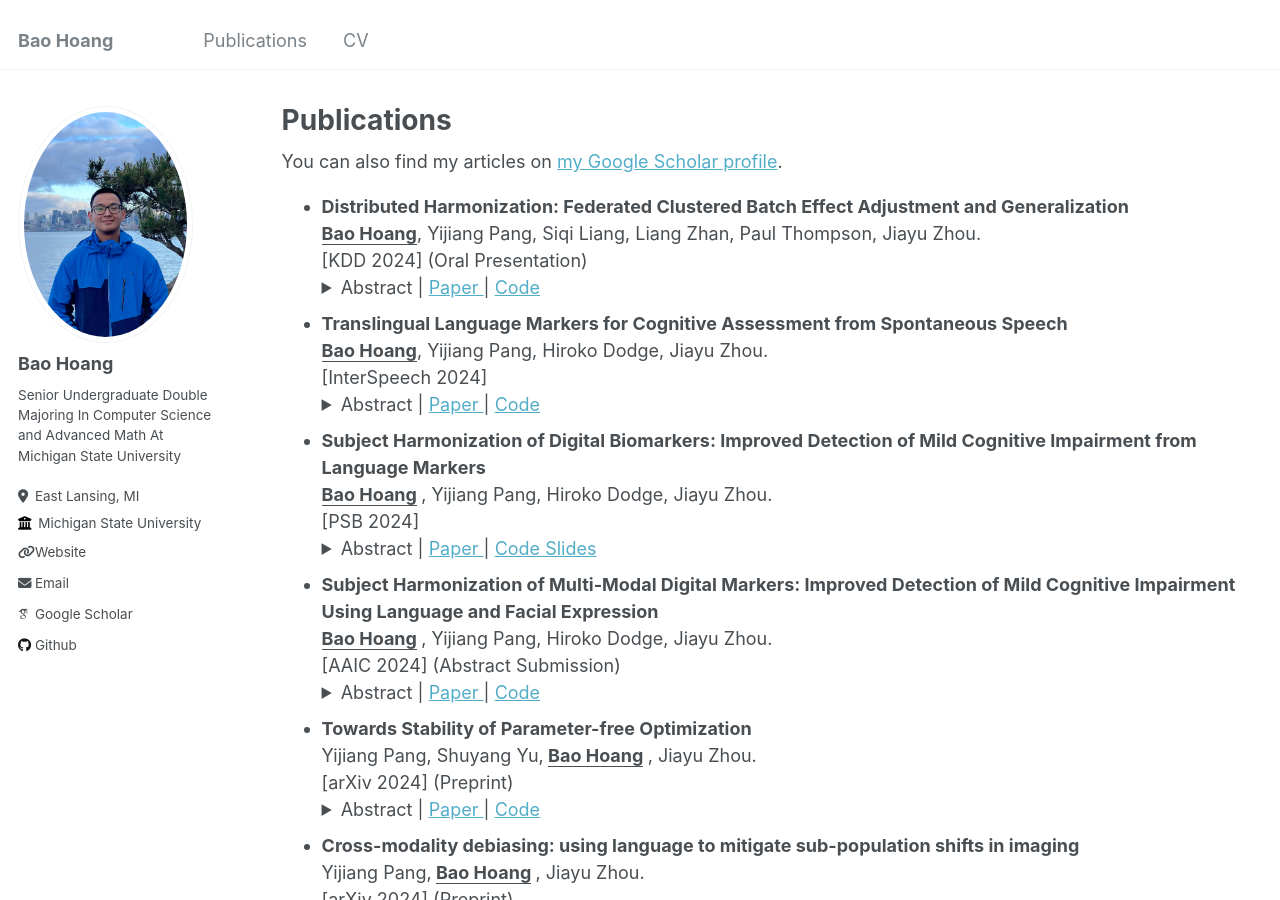
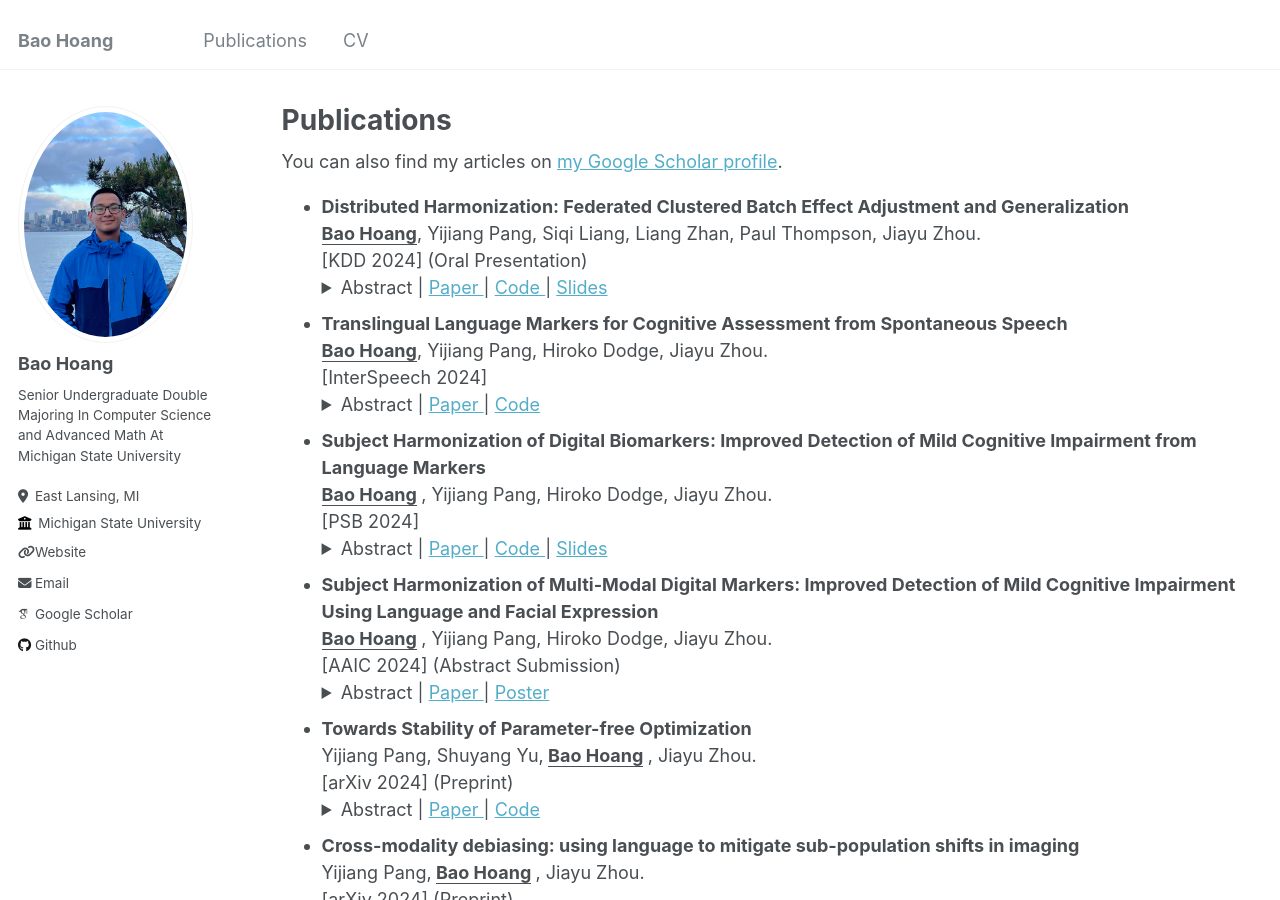
Before and after one commit to hoangcaobao/hoangcaobao.github.io, a Jekyll site: the page built from _pages/publications.md, in a window 1280 px wide and 900 px high. Built offline with Jekyll 4.4.1, drawn with Linux system fonts in a browser that asks for light colours; some web fonts are replaced.

Commit message:
Fix link

```diff
--- a/_pages/publications.md
+++ b/_pages/publications.md
@@ -16,7 +16,9 @@ author_profile: true
     <summary>
         Abstract |
         <a href="https://arxiv.org/pdf/2405.15081" role="button" target="_blank"> Paper </a> |
-        <a href="https://github.com/illidanlab/distributed-cluster-harmonization" role="button" target="_blank"> Code </a>
+        <a href="https://github.com/illidanlab/distributed-cluster-harmonization" role="button" target="_blank"> Code </a> |
+        <a href="../files/KDD2024Slide.pdf" role="button" target="_blank"> Slides </a>
+
     </summary>
    Independent and identically distributed (i.i.d.) data is essential to many data analysis and modeling techniques. In the medical domain, collecting data from multiple sites or institutions is a common strategy that guarantees sufficient clinical diversity, determined by the decentralized nature of medical data. However, data from various sites are easily biased by the local environment or facilities, thereby violating the i.i.d. rule. A common strategy is to harmonize the site bias while retaining important biological information. The ComBat is among the most popular harmonization approaches and has recently been extended to handle distributed sites. However, when faced with situations involving newly joined sites in training or evaluating data from unknown/unseen sites, ComBat lacks compatibility and requires retraining with data from all the sites. The retraining leads to significant computational and logistic overhead that is usually prohibitive. In this work, we develop a novel Cluster ComBat harmonization algorithm, which leverages cluster patterns of the data in different sites and greatly advances the usability of ComBat harmonization. We use extensive simulation and real medical imaging data from ADNI to demonstrate the superiority of the proposed approach.
   </details>
@@ -40,8 +42,8 @@ author_profile: true
     <summary>
         Abstract |
         <a href="https://www.ncbi.nlm.nih.gov/pmc/articles/PMC11017207/" role="button" target="_blank"> Paper </a> |
-        <a href="https://github.com/illidanlab/subject_harmonization" role="button" target="_blank"> Code </a>
-        <a href="files/KDD2024Slide.pdf" role="button" target="_blank"> Slides </a>
+        <a href="https://github.com/illidanlab/subject_harmonization" role="button" target="_blank"> Code </a> |
+        <a href="../files/PSB2024Slide.pdf" role="button" target="_blank"> Slides </a>
     </summary>
   Mild cognitive impairment (MCI) represents the early stage of dementia including Alzheimer’s disease (AD) and is a crucial stage for therapeutic interventions and treatment. Early detection of MCI offers opportunities for early intervention and significantly benefits cohort enrichment for clinical trials. Imaging and in vivo markers in plasma and cerebrospinal fluid biomarkers have high detection performance, yet their prohibitive costs and intrusiveness demand more affordable and accessible alternatives. The recent advances in digital biomarkers, especially language markers, have shown great potential, where variables informative to MCI are derived from linguistic and/or speech and later used for predictive modeling. A major challenge in modeling language markers comes from the variability of how each person speaks. As the cohort size for language studies is usually small due to extensive data collection efforts, the variability among persons makes language markers hard to generalize to unseen subjects. In this paper, we propose a novel subject harmonization tool to address the issue of distributional differences in language markers across subjects, thus enhancing the generalization performance of machine learning models. Our empirical results show that machine learning models built on our harmonized features have improved prediction performance on unseen data.
   </details>
@@ -53,7 +55,8 @@ author_profile: true
     <summary>
         Abstract |
         <a href="https://alz.confex.com/alz/2024/meetingapp.cgi/Paper/86340" role="button" target="_blank"> Paper </a> |
-        <a href="" role="button" target="_blank"> Code </a>
+        <a href="../files/AAIC24_Poster.pdf" role="button" target="_blank"> Poster </a>
+
     </summary>
   Mild Cognitive Impairment (MCI) is the prodromal stage of dementia, including Alzheimer’s Disease (AD). Early identification and accurate assessment of MCI are critical for clinical trial enrichment as well as the early intervention of AD. Digital makers offered a unique opportunity for ecologically valid and affordable early detection approaches. Language markers extracted from verbal communications have shown diagnostic efficacy in detecting early MCI. Recent studies have shown that in addition to semantic and syntactic information in dialogues, emotions in communication can also be helpful in early MCI detection. A joint analysis of language markers and emotion indicative of facial expression is thus of great interest. Features from emotion could have additional predictive benefits to language markers. One general challenge of digital biomarkers is that feature distributions are very distinct. We hereby conduct a multi-modal analysis of language and facial expression, combined with different harmonization.
   </details>
```
